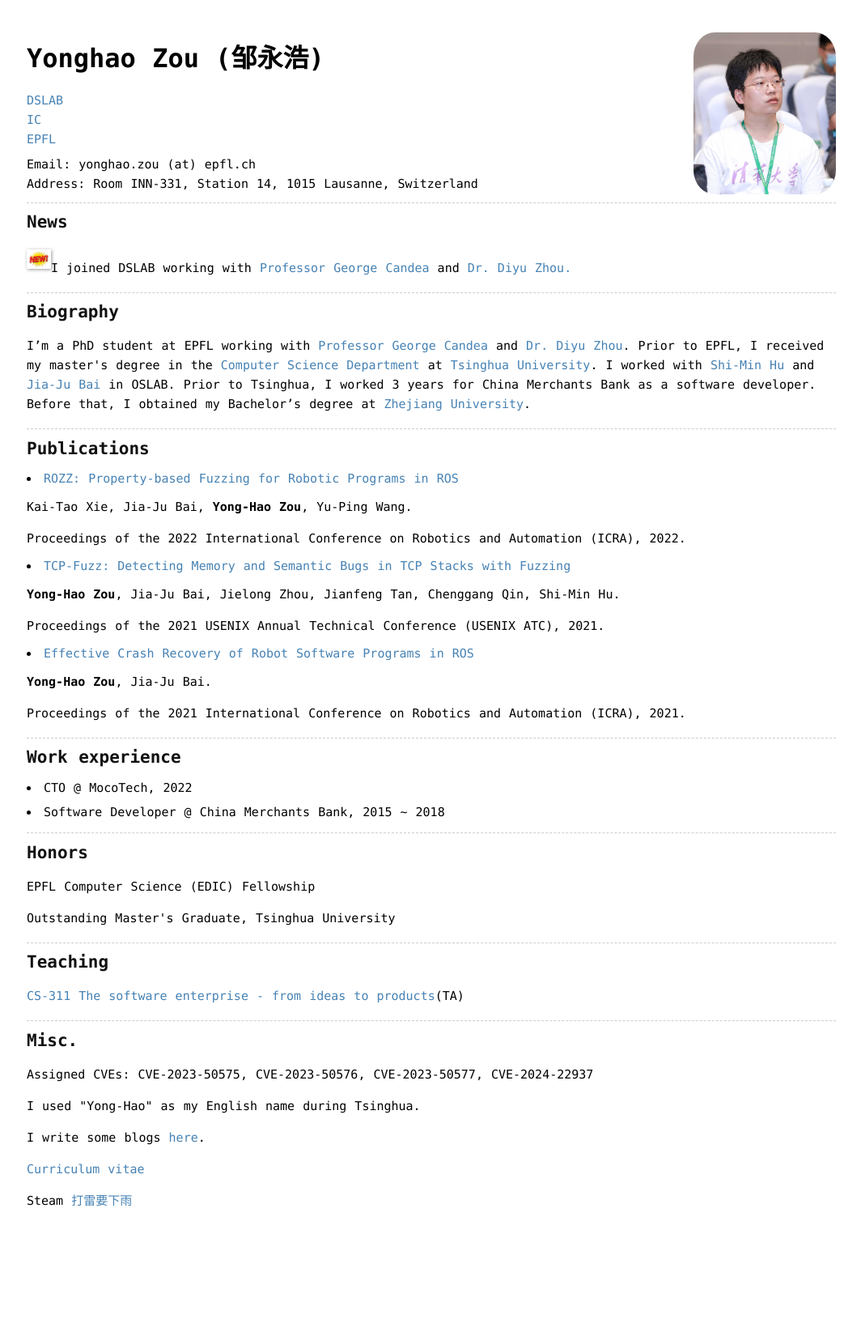
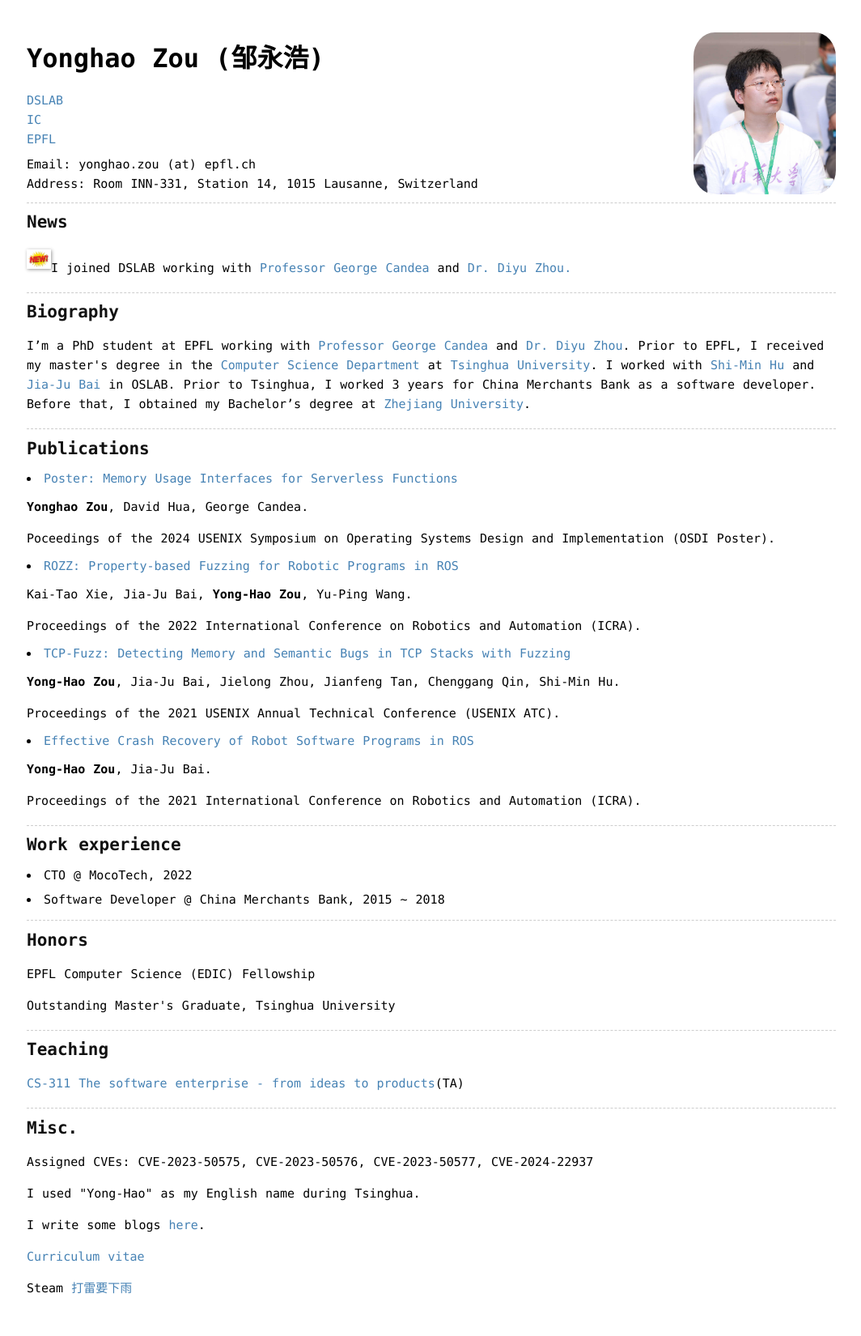
Before and after one commit to zouyonghao/zouyonghao.github.io, a Jekyll site: the page built from index.md, in a window 1280 px wide. Shown: the whole page at 81% size, without its empty margins (107-1171 px from the left). Built offline with Jekyll 4.4.1, drawn with Linux system fonts in a browser that asks for light colours; before the commit the page ends 1542 px from its top, so only the background shows below that.

Commit message:
Add OSDI poster

```diff
--- a/_layouts/home.html
+++ b/_layouts/home.html
@@ -66,24 +66,30 @@
                     <h2 id="publications">Publications</h2>
 
                     <ul>
+                        <li><a href="">Poster: Memory Usage Interfaces for Serverless Functions</a></li>
+                    </ul>
+                    <p><b>Yonghao Zou</b>, David Hua, George Candea.</p>
+                    <p>Poceedings of the 2024 USENIX Symposium on Operating Systems Design and Implementation (OSDI Poster).</p>
+
+                    <ul>
                         <li><a href="https://zouyonghao.github.io/assets/paper/rozz.pdf">ROZZ: Property-based Fuzzing for Robotic Programs in ROS</a></li>
                     </ul>
                     <p>Kai-Tao Xie, Jia-Ju Bai, <b>Yong-Hao Zou</b>, Yu-Ping Wang.</p>
-                    <p>Proceedings of the 2022 International Conference on Robotics and Automation (ICRA), 2022.</p>
+                    <p>Proceedings of the 2022 International Conference on Robotics and Automation (ICRA).</p>
 
                     <ul>
                         <li><a href="https://www.usenix.org/conference/atc21/presentation/zou">TCP-Fuzz: Detecting
                                 Memory and Semantic Bugs in TCP Stacks with Fuzzing</a></li>
                     </ul>
                     <p><b>Yong-Hao Zou</b>, Jia-Ju Bai, Jielong Zhou, Jianfeng Tan, Chenggang Qin, Shi-Min Hu.</p>
-                    <p>Proceedings of the 2021 USENIX Annual Technical Conference (USENIX ATC), 2021.</p>
+                    <p>Proceedings of the 2021 USENIX Annual Technical Conference (USENIX ATC).</p>
 
                     <ul>
                         <li><a href="https://zouyonghao.github.io/assets/paper/rory.pdf">Effective Crash Recovery of Robot
                                 Software Programs in ROS</a></li>
                     </ul>
                     <p><b>Yong-Hao Zou</b>, Jia-Ju Bai.</p>
-                    <p>Proceedings of the 2021 International Conference on Robotics and Automation (ICRA), 2021.</p>
+                    <p>Proceedings of the 2021 International Conference on Robotics and Automation (ICRA).</p>
 
                     <hr>
 
```
